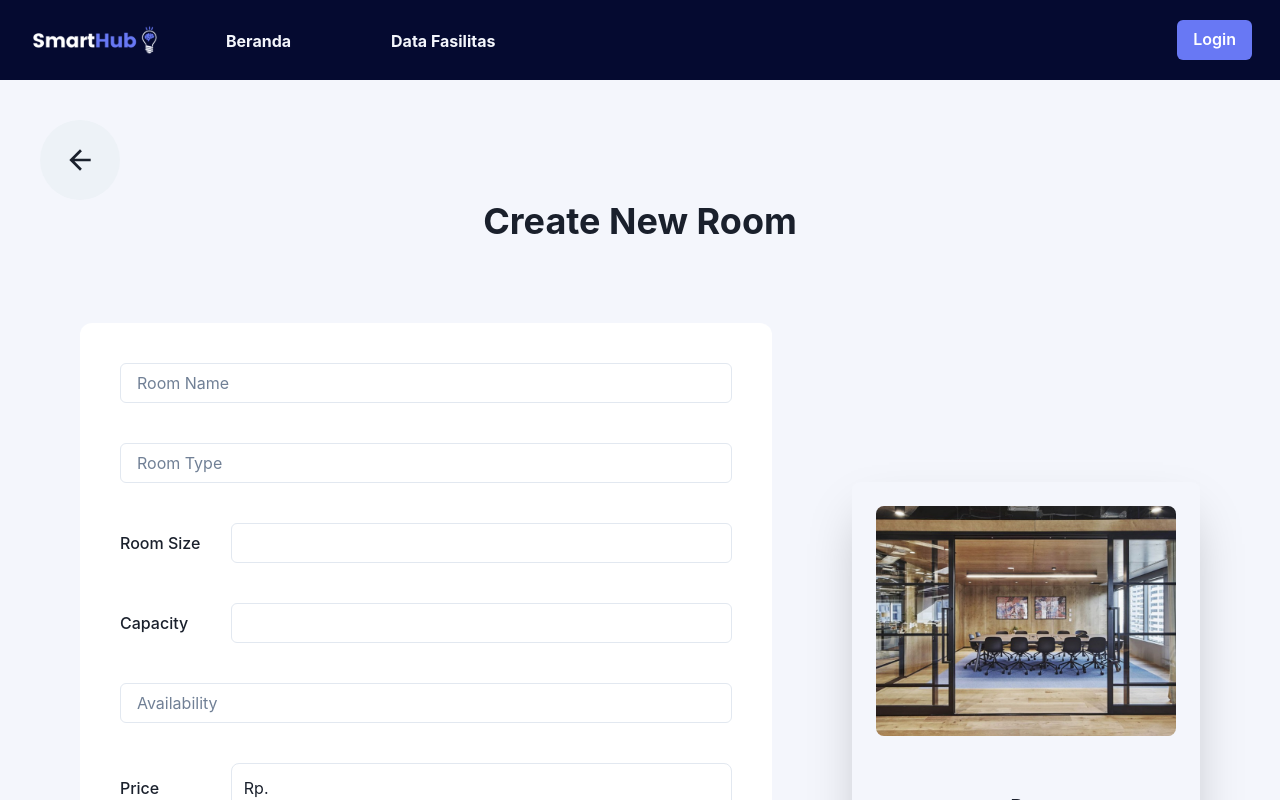
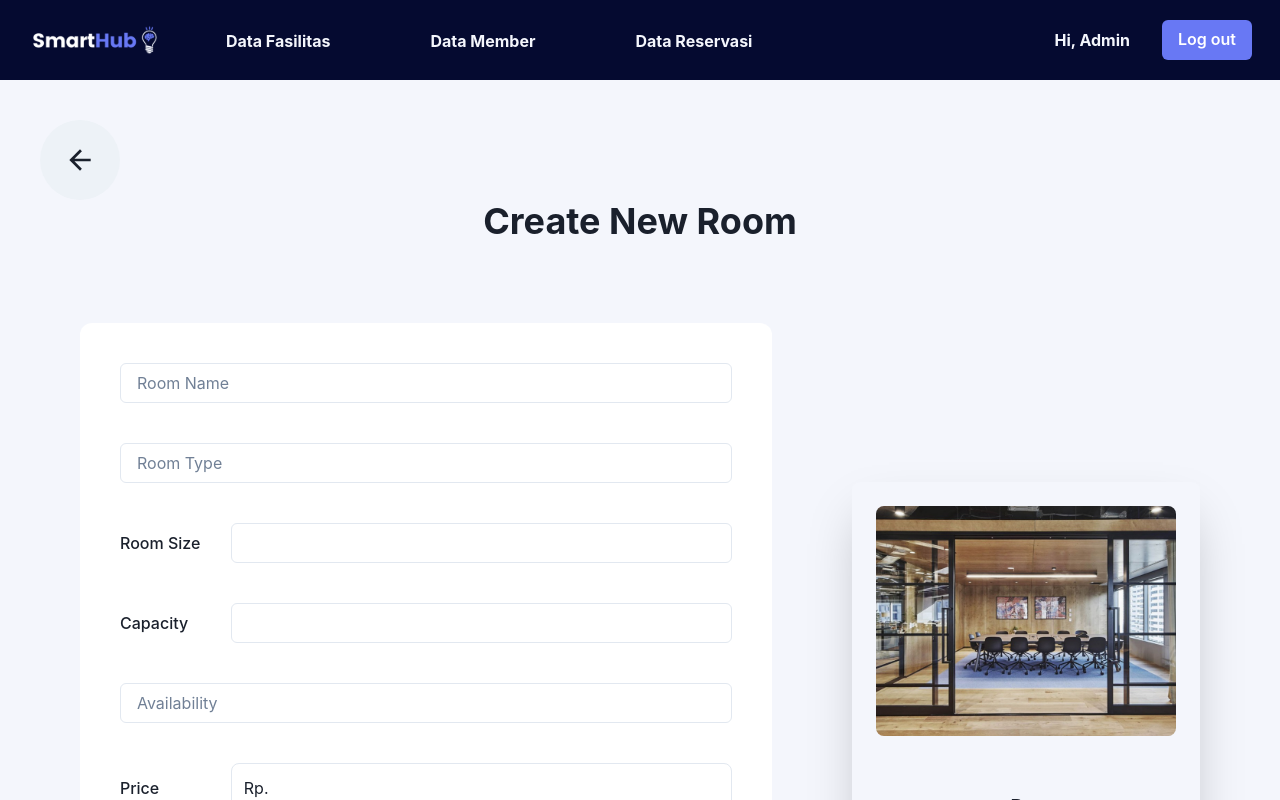
Before and after one commit to KinantiWening1/smarthub_fe, a React (Vite) app: page /roomdata/edit/1 in a window 1280 px wide. Built offline with nearby package versions, Linux system fonts and the light colour scheme; no server answers.

Commit message:
fix: navbar status

```diff
--- a/src/pages/RoomData.tsx
+++ b/src/pages/RoomData.tsx
@@ -65,7 +65,7 @@ export default function RoomPublic() {
 	}, [observerTarget, isError, isEnd]);
 	return (
 		<>
-			<Navbar status="public" />
+			<Navbar status="admin" />
 			<HStack p={10} pb={0} justifyContent={"space-between"}>
 				<Button
 					rounded={"full"}
--- a/src/pages/RoomDataDetail.tsx
+++ b/src/pages/RoomDataDetail.tsx
@@ -122,7 +122,7 @@ export default function RoomPublic() {
 	}, [params.id]);
 	return (
 		<>
-			<Navbar status="public" />
+			<Navbar status="admin" />
 			<HStack p={10} pb={0} justifyContent={"space-between"}>
 				<Button
 					rounded={"full"}
```
Also changed, not shown: 1 other file (tests, documents, lock files or other folders).
